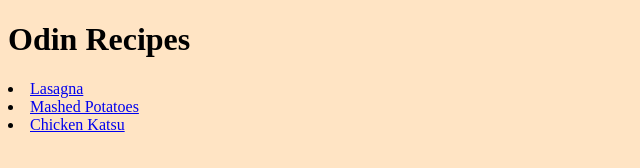
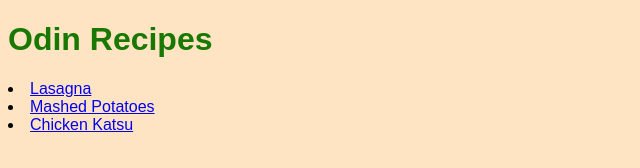
Before and after one commit to BamideleAdewuyi/odin-recipes, a plain HTML site: page index.html in a window 1280 px wide. Shown: the whole page, without its empty margins (0-640 px from the left). Drawn offline with Linux system fonts and the light colour scheme.

Commit message:
Added all recipe links in index.html to the text class. Also added heading to that class. Made text Arial, Helvetica, sans-serif in styles.css

```diff
--- a/index.html
+++ b/index.html
@@ -7,11 +7,11 @@
     <link rel="stylesheet" href="styles.css">
 </head>
 <body>
-    <h1>Odin Recipes</h1>
+    <h1 class="Heading text">Odin Recipes</h1>
     <ui>
-        <li><a href="recipes/lasagna.html">Lasagna</a></li>
-        <li><a href="recipes/mashedpotatoes.html">Mashed Potatoes</a></li>
-        <li><a href="recipes/chickenkatsu.html">Chicken Katsu</a></li>
+        <li class="text"><a href="recipes/lasagna.html">Lasagna</a></li>
+        <li class="text"><a href="recipes/mashedpotatoes.html">Mashed Potatoes</a></li>
+        <li class="text"><a href="recipes/chickenkatsu.html">Chicken Katsu</a></li>
     </ui>
 </body>
 </html>
--- a/styles.css
+++ b/styles.css
@@ -1,3 +1,11 @@
 * {
     background-color: bisque;
 }
+
+.Heading {
+    color: rgb(24, 120, 2 );
+}
+
+.text {
+    font-family: Arial, Helvetica, sans-serif;
+}
```
